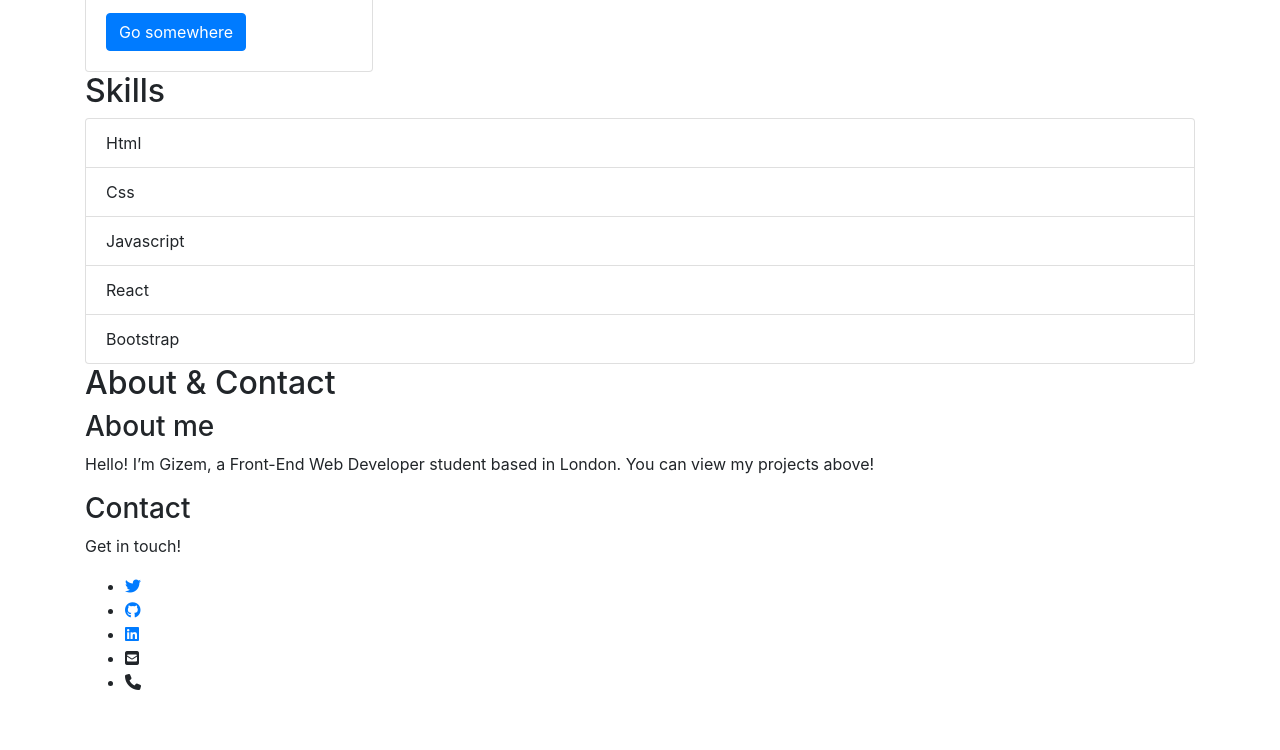
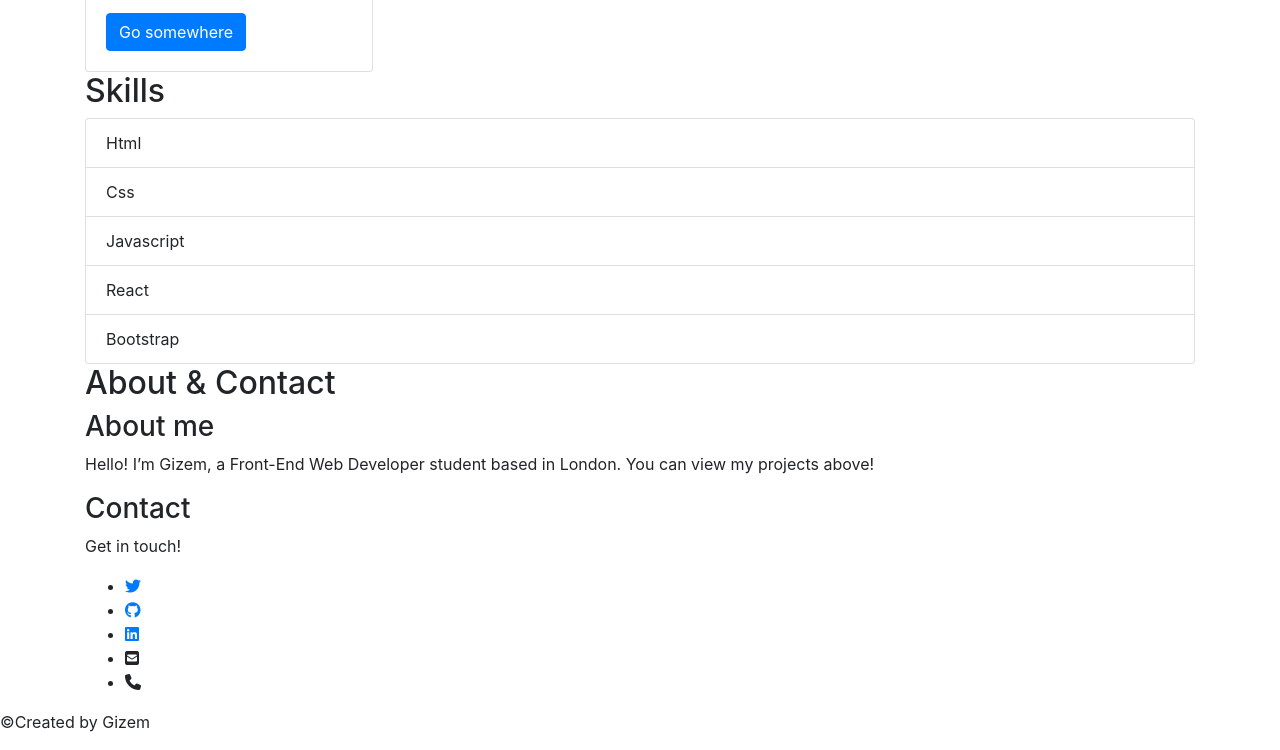
Before and after one commit to Gizem03/bootstrap-portfolio, a plain HTML site: page index.html in a window 1280 px wide. Shown: the part 1022-1772 px from the top of the page. Before the commit the page ends 1732 px from the top, so only its background shows below. Drawn offline with nearby package versions, Linux system fonts and the light colour scheme.

Commit message:
added images and footer

```diff
--- a/index.html
+++ b/index.html
@@ -137,5 +137,8 @@
         </ul>
       </div>
     </div>
+    <div>
+      <p>&copy;Created by Gizem</p>
+    </div>
   </body>
 </html>
```
